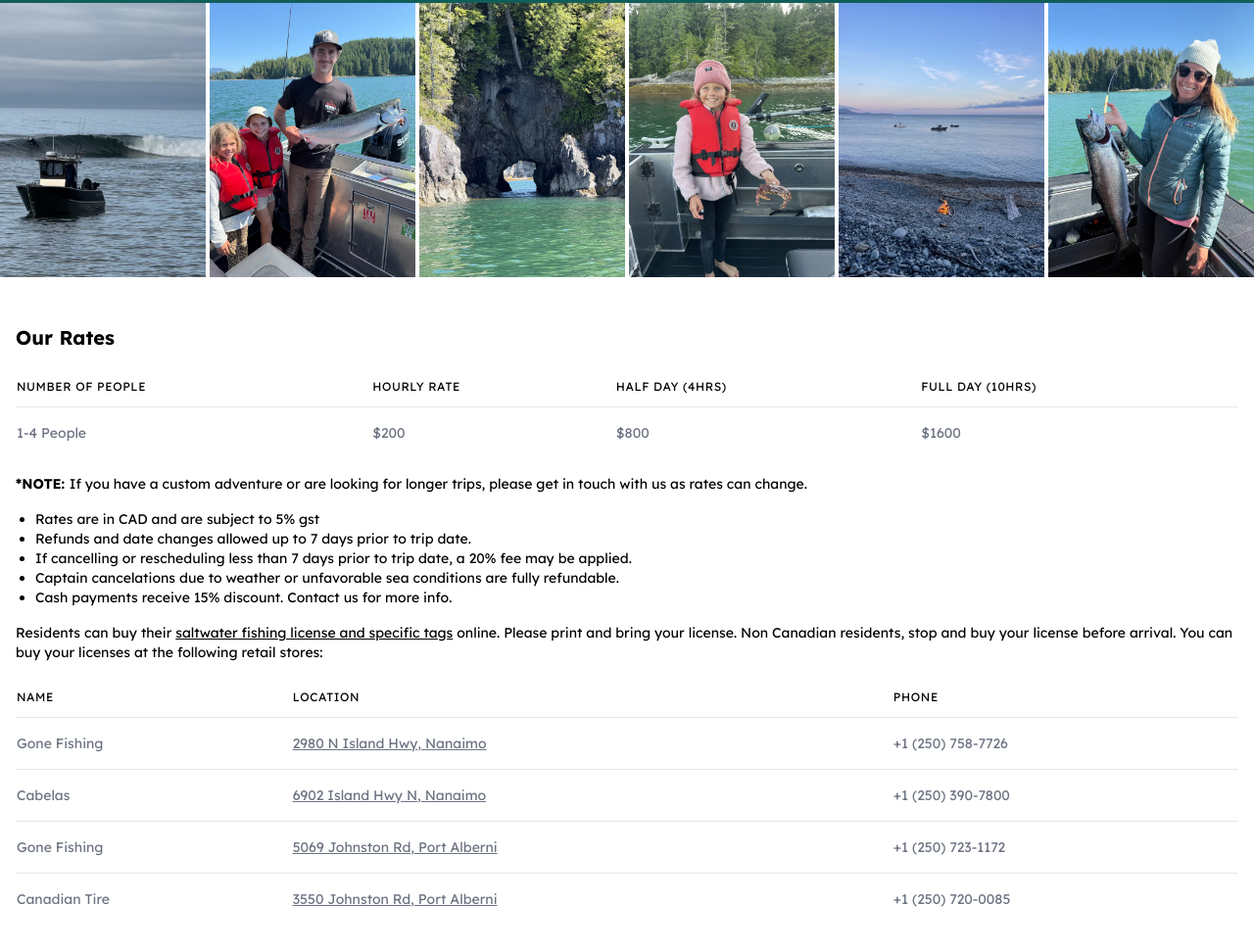
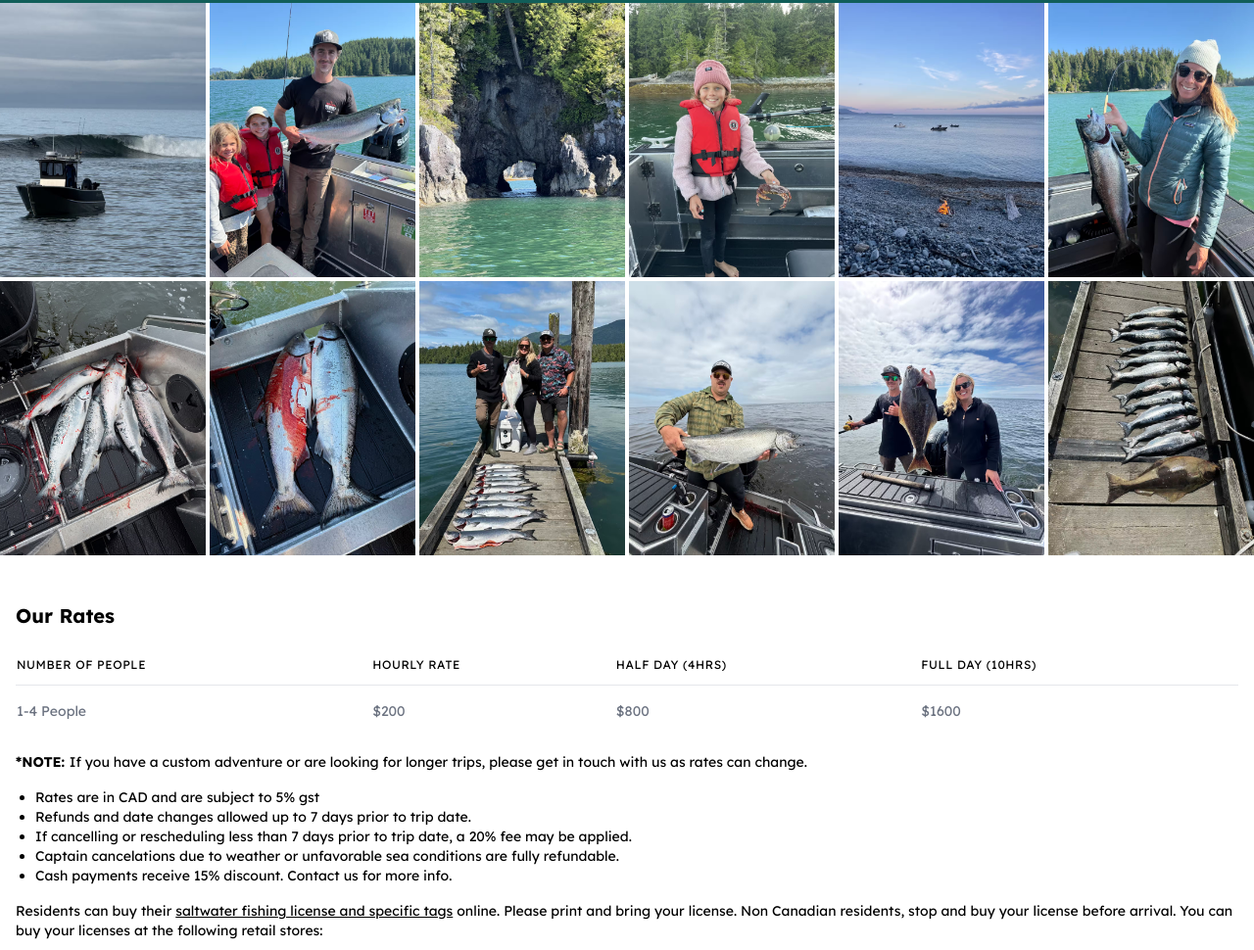
Before and after one commit to darrenterhune/saltycedars, a website: page adventures.html in a window 1280 px wide. Shown: the part 1193-2163 px from the top of the page at 98% size. Drawn offline with nearby package versions, Linux system fonts and the light colour scheme; a script that the page names is missing.

Commit message:
Update adventures with more photos

```diff
--- a/adventures.html
+++ b/adventures.html
@@ -163,6 +163,18 @@
             src="./images/adventures/14lb-chinook-salmon-deer-group-flemming-island-charter-2.avif"
             class="w-full object-cover"
           />
+          <img src="./images/adventures/chinook-and-coho-salmon.avif" class="w-full object-cover" />
+          <img
+            src="./images/adventures/double-header-chinook-salmon-caught-off-long-beach.avif"
+            class="w-full object-cover"
+          />
+          <img
+            src="./images/adventures/lilmit-of-chinook-salmon-and-halibut-in-ucluelet.avif"
+            class="w-full object-cover"
+          />
+          <img src="./images/adventures/tyler-and-a-nice-15lb-chinook-salmon.avif" class="w-full object-cover" />
+          <img src="./images/adventures/hali-caught-offshore-ucluelet-tofino.avif" class="w-full object-cover" />
+          <img src="./images/adventures/chinook-and-coho-salmon-with-a-halibut.avif" class="w-full object-cover" />
         </div>
       </div>
     </section>
```
Also changed, not shown: README.md, images/adventures/chinook-and-coho-salmon-with-a-halibut.avif (added), images/adventures/chinook-and-coho-salmon-with-a-halibut.jpg (added), images/adventures/chinook-and-coho-salmon.avif (added), images/adventures/double-header-chinook-salmon-caught-off-long-beach.avif (added), images/adventures/double-header-chinook-salmon-caught-off-long-beach.jpg (added), images/adventures/hali-caught-offshore-ucluelet-tofino.avif (added), images/adventures/hali-caught-offshore-ucluelet-tofino.jpg (added), images/adventures/lilmit-of-chinook-salmon-and-halibut-in-ucluelet.avif (added), images/adventures/lilmit-of-chinook-salmon-and-halibut-in-ucluelet.jpg (added), images/adventures/tyler-and-a-nice-15lb-chinook-salmon.avif (added), images/adventures/tyler-and-a-nice-15lb-chinook-salmon.jpg (added), images/adventures/your-guide-darren-with-a-chinook-salmon.avif (added), images/adventures/your-guide-darren-with-a-chinook-salmon.jpg (added), 1 other file.
